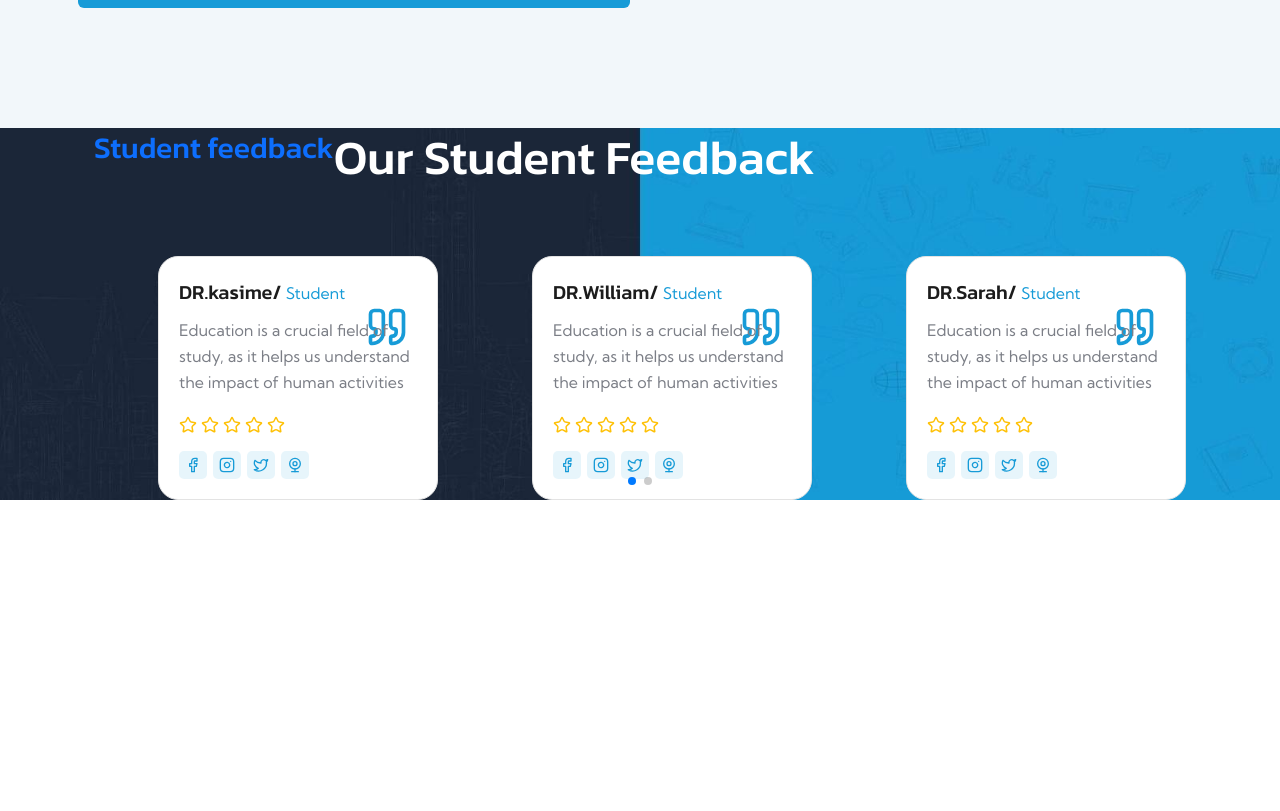
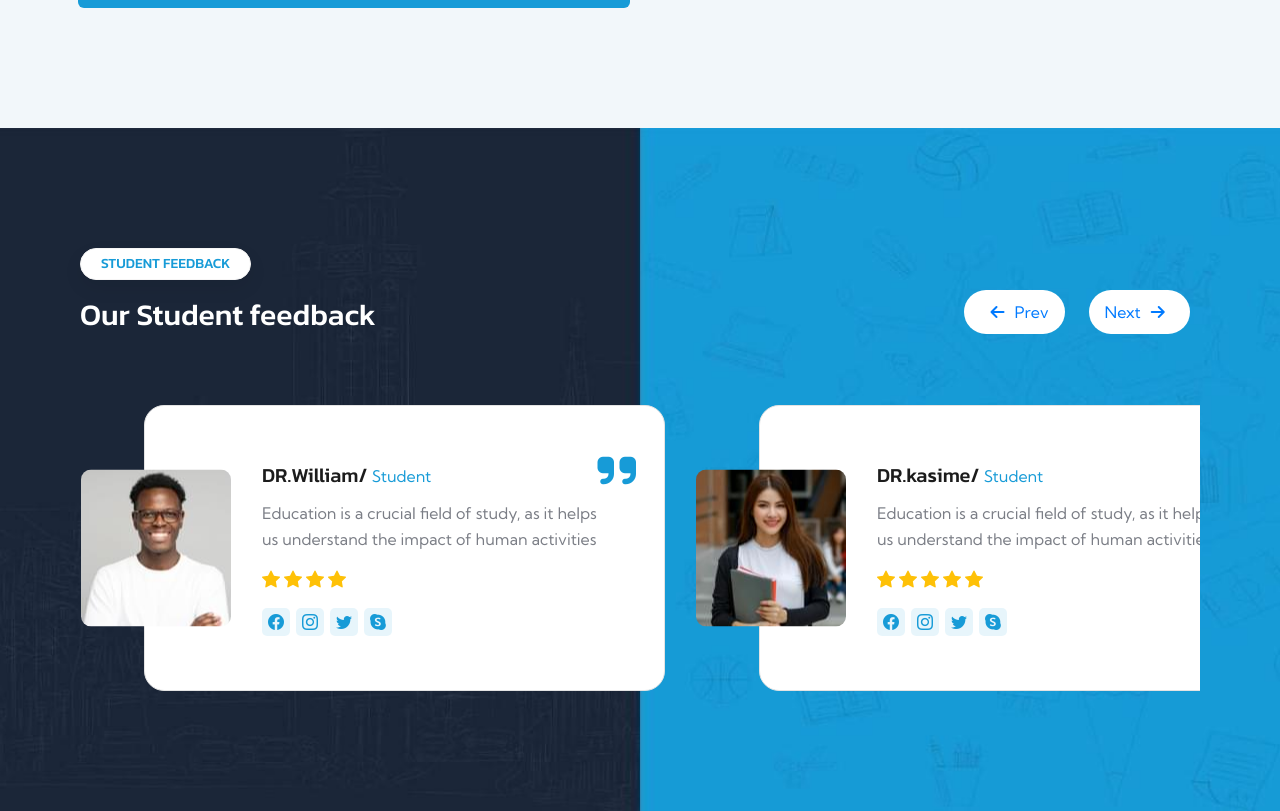
Before and after one commit to erfankhaledi/eduplus, a React (Create React App) app: page / in a window 1280 px wide. Shown: the part 6077-6888 px from the top of the page. Before the commit the page ends 6577 px from the top, so only its background shows below. Built offline with nearby package versions, Linux system fonts and the light colour scheme; some icons are missing.

Commit message:
student feedback updated

```diff
--- a/package.json
+++ b/package.json
@@ -11,6 +11,7 @@
     "lucide-react": "^0.469.0",
     "react": "^19.0.0",
     "react-dom": "^19.0.0",
+    "react-icons": "^5.4.0",
     "react-scripts": "5.0.1",
     "swiper": "^11.2.0"
   },
--- a/src/assets/css/responsive.css
+++ b/src/assets/css/responsive.css
@@ -130,7 +130,7 @@
       -------------------*/
     .my-swiper-student-slider .swiper-button-next,
     .my-swiper-student-slider .swiper-button-prev {
-      display: block;
+      display: block ;
     }
 
     /*-------------------
@@ -334,12 +334,12 @@
         Student Cards
     -------------------*/
     .student-cards .student-card {
-      margin-left: 64px;
-      padding: 54px 60px 54px 117px;
+      margin-left: 64px !important;
+      padding: 54px 60px 54px 117px !important;
     }
 
     .student-cards .student-card .user-img {
-      display: block;
+      display: block !important;
     }
 
     /*-------------------
@@ -755,7 +755,7 @@
     .student-cards .swiper-button-prev {
       display: -webkit-box;
       display: -ms-flexbox;
-      display: flex;
+      display: flex !important;
     }
 
     /*-------------------
--- a/src/components/StudentFeedBack.jsx
+++ b/src/components/StudentFeedBack.jsx
@@ -1,81 +1,131 @@
-'use client'
-// Last update generated with v0.dev AI
+import React from 'react';
+import userimg1 from "../assets/img/student-feedback/v2/user-img-1.jpg"
+import userimg2 from "../assets/img/student-feedback/v2/user-img-2.jpg"
 
-import React from 'react';
-import { Swiper, SwiperSlide } from 'swiper/react';
-import { Navigation, Pagination } from 'swiper/modules';
-import 'swiper/css';
-import 'swiper/css/navigation';
-import 'swiper/css/pagination';
-import { Star, Facebook, Instagram, Twitter, WebcamIcon as Skype, Quote } from 'lucide-react';
 
-interface StudentCardProps {
-  name: string;
-  role: string;
-  feedback: string;
-  imageSrc: string;
-}
-
-const StudentCard: React.FC<StudentCardProps> = ({ name, role, feedback, imageSrc }) => (
+const StudentFeedback = () => {
+    return (
+        <section className="student-feedback v2 py-120">
+            <div className="container">
+                <div className="section-title">
+                    <div className="section-title-inner">
+                        <h4 className="sub-title aos-init aos-animate" data-aos="fade-down" data-aos-duration="1000">Student feedback</h4>
+                        <h2 className="big-title s-color-white aos-init aos-animate" data-aos="fade-up" data-aos-duration="1000">Our Student feedback</h2>
+                    </div>
+                </div>
+                <div className="student-cards">
+                    <div className="swiper mySwiper-Student-feedback swiper-initialized swiper-horizontal swiper-backface-hidden">
+                        <div className="swiper-wrapper" id="swiper-wrapper-d76687f7029a84a7" style={{transitionDuration: '0ms', transform: 'translate3d(-1230px, 0px, 0px)', transitionDelay: '0ms'}}>
+                            <div className="swiper-slide" style={{ marginRight: '30px', width: '585px' }}>
                                 <div className="student-card">
-    <h4 className="title">{name}/ <span>{role}</span></h4>
-    <p className="para">{feedback}</p>
+                                    <h4 className="title">DR.William/ <span>Student</span></h4>
+                                    <p className="para">Education is a crucial field of study, as it helps us understand the impact of human activities</p>
                                     <ul className="star">
-      {[...Array(5)].map((_, i) => (
-        <li key={i}><Star className="text-yellow-400" size={18} /></li>
-      ))}
+                                        <li><i className="my-icon bi bi-star-fill"></i></li>
+                                        <li><i className="my-icon bi bi-star-fill"></i></li>
+                                        <li><i className="my-icon bi bi-star-fill"></i></li>
+                                        <li><i className="my-icon bi bi-star-fill"></i></li>
+                                        <li><i className="my-icon bi bi-star-fill"></i></li>
                                     </ul>
                                     <ul className="social">
-      {[Facebook, Instagram, Twitter, Skype].map((Icon, i) => (
-        <li key={i}><a href="#"><Icon size={16} /></a></li>
-      ))}
+                                        <li><a href="#"><i class="my-icon fa fa-facebook" aria-hidden="true"></i></a></li>
+                                        <li><a href="#"><i className="my-icon bi bi-instagram"></i></a></li>
+                                        <li><a href="#"><i className="my-icon bi bi-twitter"></i></a></li>
+                                        <li><a href="#"><i className="my-icon bi bi-skype"></i></a></li>
                                     </ul>
                                     <div className="user-img">
-      <img src={imageSrc} alt={`${name} avatar`} />
+                                        <img src={userimg1} alt="user-img" />
                                     </div>
                                     <div className="student-card-icon">
-      <Quote size={44} />
+                                        <i className="my-icon fa fa-quote-right"></i>
                                     </div>
                                 </div>
-);
-
-const StudentFeedback: React.FC = () => {
-  const students = [
-    { name: "DR.kasime", role: "Student", feedback: "Education is a crucial field of study, as it helps us understand the impact of human activities", imageSrc: "/placeholder.svg?height=68&width=68" },
-    { name: "DR.William", role: "Student", feedback: "Education is a crucial field of study, as it helps us understand the impact of human activities", imageSrc: "/placeholder.svg?height=68&width=68" },
-    { name: "DR.Sarah", role: "Student", feedback: "Education is a crucial field of study, as it helps us understand the impact of human activities", imageSrc: "/placeholder.svg?height=68&width=68" },
-    { name: "DR.Michael", role: "Student", feedback: "Education is a crucial field of study, as it helps us understand the impact of human activities", imageSrc: "/placeholder.svg?height=68&width=68" },
-  ];
-
-  return (
-    <section className="student-feedback v2 py-20">
-      <div className="container mx-auto px-4">
-        <div className="section-title text-center mb-12">
-          <h4 className="sub-title text-primary text-lg font-semibold mb-2">Student feedback</h4>
-          <h2 className="big-title text-white text-4xl font-bold">Our Student Feedback</h2>
                             </div>
-        <div className="student-cards">
-          <Swiper
-            modules={[Navigation, Pagination]}
-            spaceBetween={30}
-            slidesPerView={1}
-            navigation
-            pagination={{ clickable: true }}
-            breakpoints={{
-              640: {
-                slidesPerView: 2,
-              },
-              1024: {
-                slidesPerView: 3,
-              },
-            }}
-          >
-            {students.map((student, index) => (
-              <SwiperSlide key={index}>
-                <StudentCard {...student} />
-              </SwiperSlide>
-            ))}
-          </Swiper>
+                            <div className="swiper-slide swiper-slide-prev" style={{ marginRight: '30px', width: '585px' }}>
+                                <div className="student-card">
+                                    <h4 className="title">DR.kasime/ <span>Student</span></h4>
+                                    <p className="para">Education is a crucial field of study, as it helps us understand the impact of human activities</p>
+                                    <ul className="star">
+                                        <li><i className="my-icon bi bi-star-fill"></i></li>
+                                        <li><i className="my-icon bi bi-star-fill"></i></li>
+                                        <li><i className="my-icon bi bi-star-fill"></i></li>
+                                        <li><i className="my-icon bi bi-star-fill"></i></li>
+                                        <li><i className="my-icon bi bi-star-fill"></i></li>
+                                    </ul>
+                                    <ul className="social">
+                                        <li><a href="#"><i className="my-icon bi bi-facebook"></i></a></li>
+                                        <li><a href="#"><i className="my-icon bi bi-instagram"></i></a></li>
+                                        <li><a href="#"><i className="my-icon bi bi-twitter"></i></a></li>
+                                        <li><a href="#"><i className="my-icon bi bi-skype"></i></a></li>
+                                    </ul>
+                                    <div className="user-img">
+                                        <img src={userimg2} alt="user-img" />
+                                    </div>
+                                    <div className="student-card-icon">
+                                        <i className="my-icon fa fa-quote-right"></i>
+                                    </div>
+                                </div>
+                            </div>
+                            <div className="swiper-slide swiper-slide-active" style={{ marginRight: '30px', width: '585px' }}>
+                                <div className="student-card">
+                                    <h4 className="title">DR.William/ <span>Student</span></h4>
+                                    <p className="para">Education is a crucial field of study, as it helps us understand the impact of human activities</p>
+                                    <ul className="star">
+                                        <li><i className="my-icon bi bi-star-fill"></i></li>
+                                        <li><i className="my-icon bi bi-star-fill"></i></li>
+                                        <li><i className="my-icon bi bi-star-fill"></i></li>
+                                        <li><i className="my-icon bi bi-star-fill"></i></li>
+                                    </ul>
+                                    <ul className="social">
+                                        <li><a href="#"><i className="my-icon bi bi-facebook"></i></a></li>
+                                        <li><a href="#"><i className="my-icon bi bi-instagram"></i></a></li>
+                                        <li><a href="#"><i className="my-icon bi bi-twitter"></i></a></li>
+                                        <li><a href="#"><i className="my-icon bi bi-skype"></i></a></li>
+                                    </ul>
+                                    <div className="user-img">
+                                        <img src={userimg1} alt="user-img" />
+                                    </div>
+                                    <div className="student-card-icon">
+                                        <i className="my-icon fa fa-quote-right"></i>
+                                    </div>
+                                </div>
+                            </div>
+                            <div className="swiper-slide swiper-slide-next" style={{ marginRight: '30px', width: '585px' }}>
+                                <div className="student-card">
+                                    <h4 className="title">DR.kasime/ <span>Student</span></h4>
+                                    <p className="para">Education is a crucial field of study, as it helps us understand the impact of human activities</p>
+                                    <ul className="star">
+                                        <li><i className="my-icon bi bi-star-fill"></i></li>
+                                        <li><i className="my-icon bi bi-star-fill"></i></li>
+                                        <li><i className="my-icon bi bi-star-fill"></i></li>
+                                        <li><i className="my-icon bi bi-star-fill"></i></li>
+                                        <li><i className="my-icon bi bi-star-fill"></i></li>
+                                    </ul>
+                                    <ul className="social">
+                                        <li><a href="#"><i className="my-icon bi bi-facebook"></i></a></li>
+                                        <li><a href="#"><i className="my-icon bi bi-instagram"></i></a></li>
+                                        <li><a href="#"><i className="my-icon bi bi-twitter"></i></a></li>
+                                        <li><a href="#"><i className="my-icon bi bi-skype"></i></a></li>
+                                    </ul>
+                                    <div className="user-img">
+                                        <img src={userimg2} alt="user-img" />
+                                    </div>
+                                    <div className="student-card-icon">
+                                        <i className="my-icon fa fa-quote-right"></i>
+                                    </div>
+                                </div>
+                            </div>
+                        </div>
+                    </div>
+                    <div className="swiper-button-next aos-init aos-animate" data-aos="fade-up" data-aos-duration="1000" tabindex="0" role="button" aria-label="Next slide" aria-controls="swiper-wrapper-d76687f7029a84a7">
+                      Next
+                      <i class="fa fa-arrow-right" aria-hidden="true" style={{ marginLeft: '10px' }}></i>
+                      </div>
+                    <div className="swiper-button-prev aos-init aos-animate" data-aos="fade-up" data-aos-duration="1000">
+                    <i class="fa fa-arrow-left" aria-hidden="true" style={{ marginRight: '10px' }}></i>
+                      Prev
+                    </div>
+                    <div className="swiper-pagination"></div>
                 </div>
             </div>
         </section>
```
Also changed, not shown: src/assets/css/style.css, 1 other file (tests, documents, lock files or other folders). Lines whose indentation alone changed are shown as unchanged.
